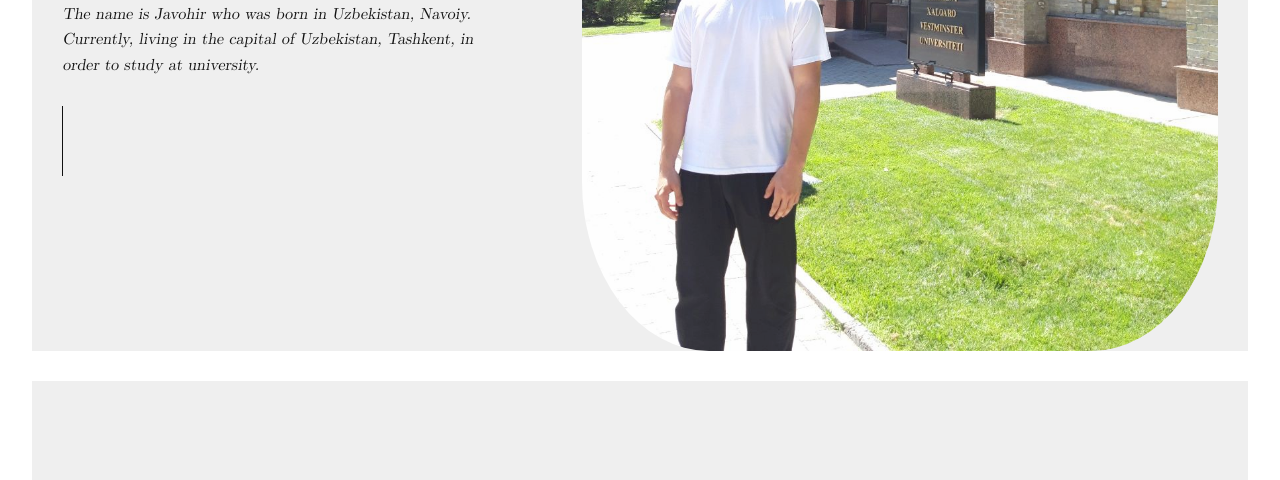
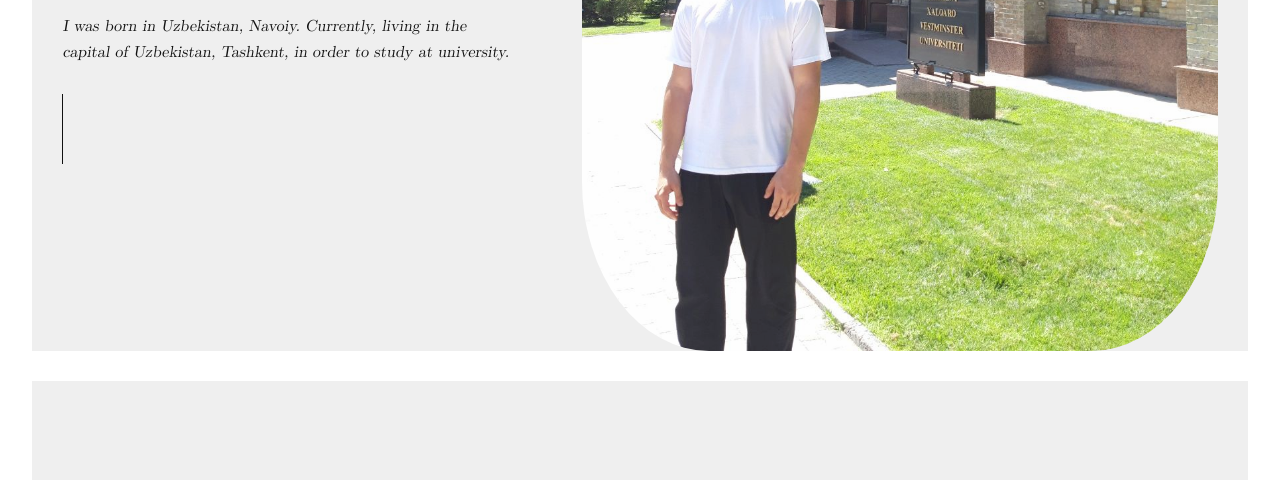
Before and after one commit to HasanovJavohir/portfolio-2024, a plain HTML site: page index.html in a window 1280 px wide. Shown: the part 279-759 px from the top of the page. Drawn offline with nearby package versions, Linux system fonts and the light colour scheme; files whose address does not match are found by name.

Commit message:
Text
word is replaced with another one

```diff
--- a/index.html
+++ b/index.html
@@ -27,7 +27,7 @@
       <div class="wrapper">
         <div class="welcome">
           <h1><strong>Javohir Hasanov</strong></h1>
-          <p>The name is Javohir who was born in Uzbekistan, Navoiy. Currently, living in the capital of Uzbekistan, Tashkent, in order to study at university.</p>
+          <p>I was born in Uzbekistan, Navoiy. Currently, living in the capital of Uzbekistan, Tashkent, in order to study at university.</p>
         </div>
         <div class="photographer"><img src="assets/img/hero.png" alt="Photographer" style="border-radius: 20%;"></div>
       </div>
```
